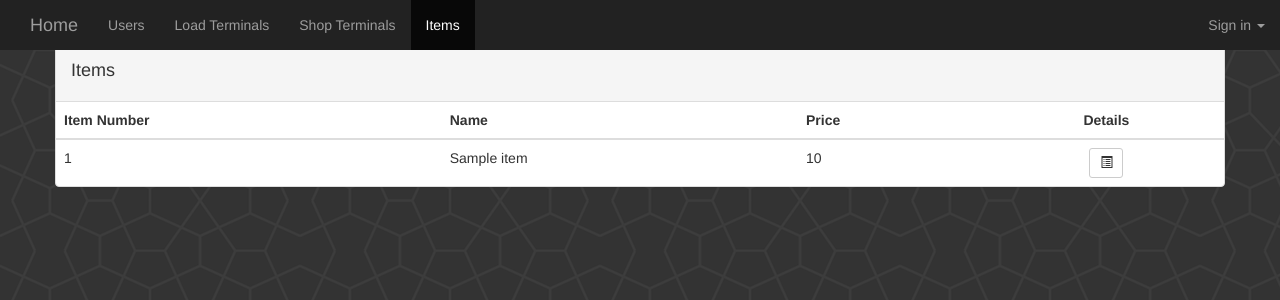
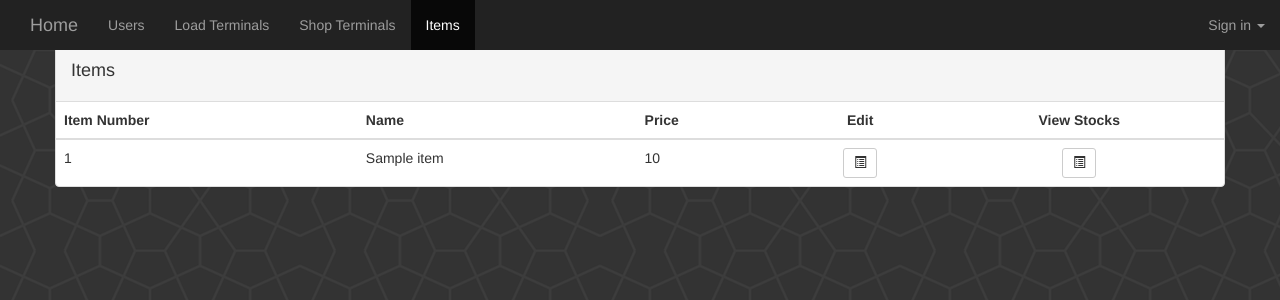
Before and after one commit to diezcami/admu-ewallet-db, a CodeIgniter app: page /database/index.php/site/items in a window 1280 px wide. Shown: the top 300 px of the page. Run offline with CodeIgniter, Linux system fonts and the light colour scheme; tables that the repository leaves empty or names only in its code hold one stand-in row (values such as "Sample post"); some libraries are stand-ins or nearby versions.

Commit message:
Minor Heading Edits

```diff
--- a/application/views/view_items.php
+++ b/application/views/view_items.php
@@ -12,7 +12,9 @@
             <th>Item Number</th>
             <th>Name</th>
             <th>Price</th>
-            <th style="text-align:center;">Details</th>
+            <th style="text-align:center;">Edit</th>
+            <th style="text-align:center;">View Stocks</th>
+
           </tr>
         </thead>
 
@@ -23,6 +25,7 @@
             echo "<td>".$item->item_name."</td>";
             echo "<td>".$item->item_price."</td>";
             echo "<td class='details'><a class='btn btn-default btn-sm' type='button' href='edit_item/$item->item_id'><span class='glyphicon glyphicon-list-alt'></span></a></td>";
+            echo "<td class='details'><a class='btn btn-default btn-sm' type='button' href='item_stocks/$item->item_id'><span class='glyphicon glyphicon-list-alt'></span></a></td>";
             echo"</tr>";
           }
         ?>
--- a/application/views/view_load_terminals.php
+++ b/application/views/view_load_terminals.php
@@ -11,7 +11,7 @@
           <tr>
             <th>Load Terminal ID</th>
             <th>PIN</th>
-            <th style="text-align:center;">Details</th>
+            <th style="text-align:center;">Edit</th>
             <th style="text-align:center;">View Transactions</th>
           </tr>
         </thead>
--- a/application/views/view_load_transactions.php
+++ b/application/views/view_load_transactions.php
@@ -17,7 +17,6 @@
             <th>Amount Loaded</th>
             <th>Timestamp</th>
             <th>ID Number</th>
-            <th style="text-align:center;"> </th>
           </tr>
         </thead>
 
```
